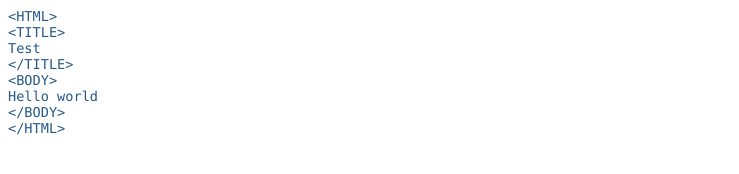
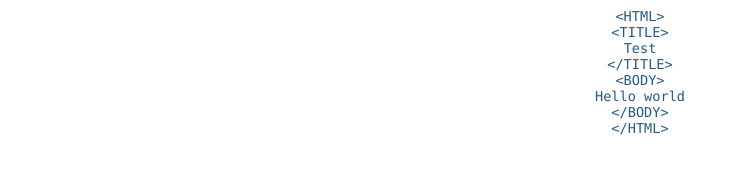
Before and after one commit to LMN200/LMN200.github.io, a plain HTML site: page index.html in a window 1280 px wide. Shown: the whole page, without its empty margins (0-739 px from the left). Drawn offline with Linux system fonts and the light colour scheme.

Commit message:
Update index.html

```diff
--- a/index.html
+++ b/index.html
@@ -7,7 +7,7 @@
   <meta name="Generator" content="Cocoa HTML Writer">
   <meta name="CocoaVersion" content="2113.6">
   <style type="text/css">
-    p.p1 {margin: 0.0px 0.0px 16.0px 0.0px; font: 13.6px Menlo; color: #255989; -webkit-text-stroke: #255989}
+    p.p1 {margin: 0.0px 0.0px 16.0px 0.0px; text-align: center; font: 13.6px Menlo; color: #255989; -webkit-text-stroke: #255989}
     span.s1 {font-kerning: none}
   </style>
 </head>
```
